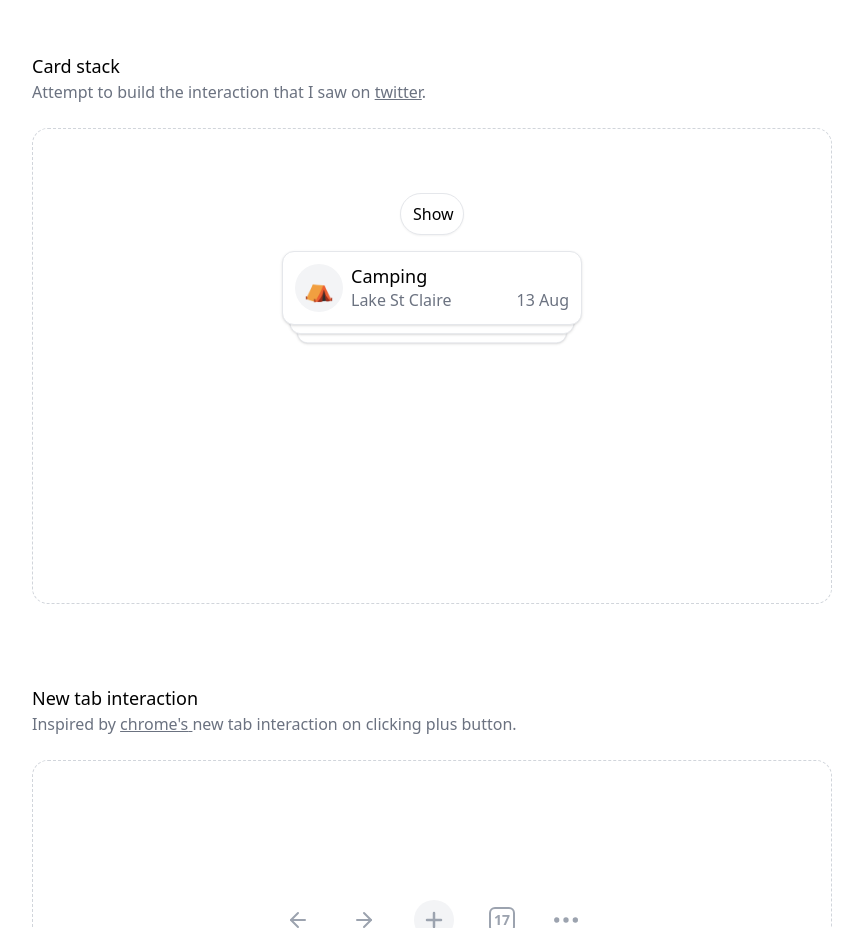
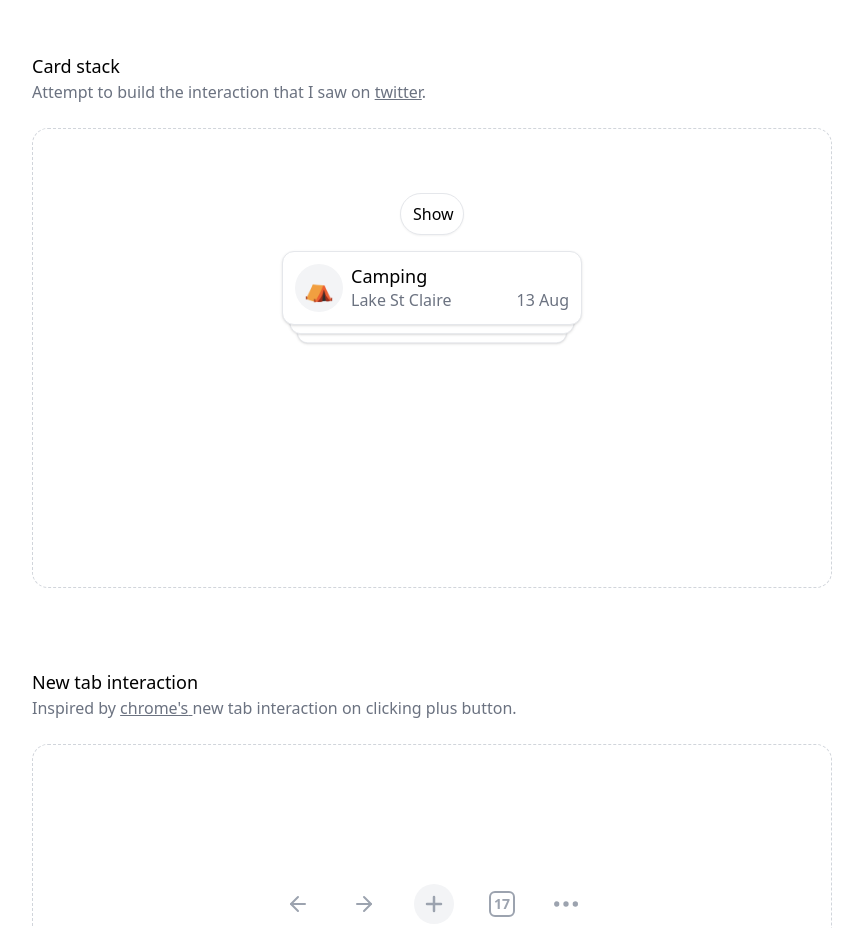
Before and after one commit to casicodes/portfolio, a React (Vite) app: page / in a window 1280 px wide. Shown: the part 1060-1988 px from the top of the page, without its empty margins (208-1071 px from the left). Built offline with nearby package versions, Linux system fonts and the light colour scheme.

Commit message:
Reduce card stack height

```diff
--- a/src/component/CardStack/CardStack.jsx
+++ b/src/component/CardStack/CardStack.jsx
@@ -38,14 +38,14 @@ function CardStack() {
           .
         </p>
       </div>
-      <div className="playground-area rounded-2xl min-h-60 bg-white border-dashed border border-gray-300 gap-4 flex flex-col items-center justify-start">
+      <div className="playground-area rounded-2xl bg-white border-dashed border border-gray-300 gap-4 flex flex-col items-center justify-start">
         <button
           className="w-16 bg-white rounded-full px-3 py-2 leading-6 shadow-sm border hover:bg-gray-100"
           onClick={toggleStack}
         >
           {isStacked ? "Show" : "Hide"}
         </button>
-        <div className="min-h-72 min-w-[300px] wrapper relative flex flex-col gap-3">
+        <div className="min-h-[17rem] min-w-[300px] wrapper relative flex flex-col gap-3">
           {activities.map((activity, index) => (
             <motion.div
               key={index}
```
